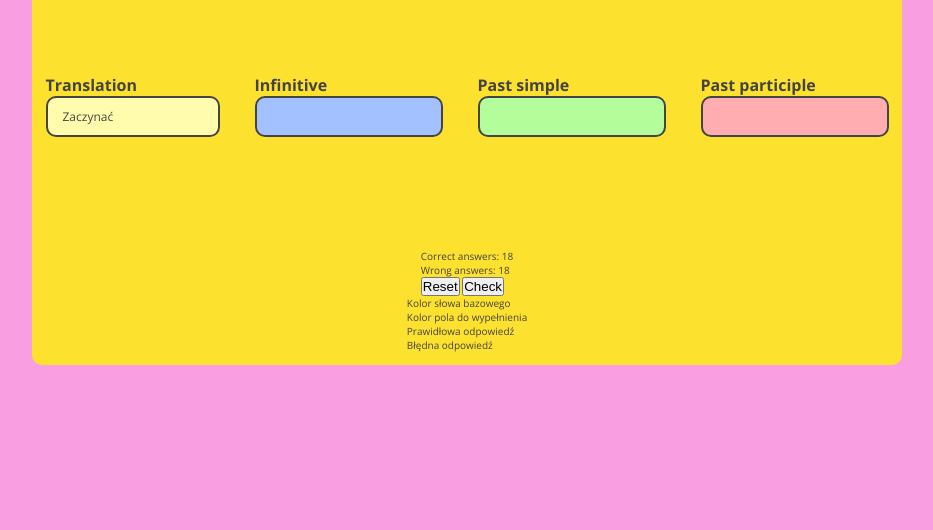
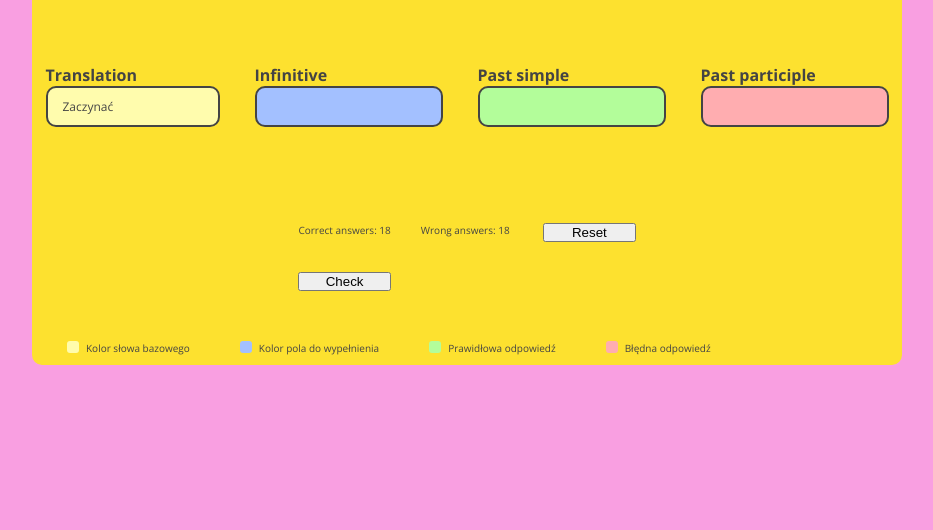
Before and after one commit to danielkuciej/irregular-verbs, a plain HTML site: page index.html in a window 1280 px wide. Shown: the part 270-800 px from the top of the page, without its empty margins (173-1106 px from the left). Drawn offline with nearby package versions, Linux system fonts and the light colour scheme.

Commit message:
Finished legend

```diff
--- a/index.html
+++ b/index.html
@@ -46,19 +46,19 @@
       </div>
       <div class="legend">
         <div class="color">
-          <a class="color-1"></a>
+          <p class="color-1"></p>
           <p class="legend-text">Kolor słowa bazowego</p>
         </div>
         <div class="color">
-          <a class="color-2"></a>
+          <p class="color-2"></p>
           <p class="legend-text">Kolor pola do wypełnienia</p>
         </div>
         <div class="color">
-          <a class="color-3"></a>
+          <p class="color-3"></p>
           <p class="legend-text">Prawidłowa odpowiedź</p>
         </div>
         <div class="color">
-          <a class="color-4"></a>
+          <p class="color-4"></p>
           <p class="legend-text">Błędna odpowiedź</p>
         </div>
       </div>
--- a/style.css
+++ b/style.css
@@ -33,17 +33,19 @@ body {
   display: flex;
   flex-direction: column;
   align-items: center;
+  padding: 10px;
 }
 
 h1 {
   font-size: 36px;
-  padding: 30px 0px 100px 0px;
+  padding: 30px 0px 80px 0px;
 }
 
+/* TOP */
 .top {
   display: flex;
   gap: 35px;
-  margin: 0rem 1rem 7rem 1rem;
+  margin: 0rem 1rem 6rem 1rem;
 }
 
 h4 {
@@ -78,3 +80,51 @@ h4 {
 .past-parti {
   background-color: var(--color-6);
 }
+
+/* BOTTOM */
+.bottom {
+  display: grid;
+  grid-template-columns: 1fr 1fr 1fr;
+  grid-template-rows: 1fr 1fr;
+  gap: 30px;
+  margin-bottom: 50px;
+}
+
+.legend {
+  width: 800px;
+  display: flex;
+  gap: 50px;
+}
+
+.color {
+  display: flex;
+  gap: 7px;
+}
+
+.color-1 {
+  width: 12px;
+  height: 12px;
+  border-radius: 3px;
+  background-color: var(--color-3);
+}
+
+.color-2 {
+  width: 12px;
+  height: 12px;
+  border-radius: 3px;
+  background-color: var(--color-4);
+}
+
+.color-3 {
+  width: 12px;
+  height: 12px;
+  border-radius: 3px;
+  background-color: var(--color-5);
+}
+
+.color-4 {
+  width: 12px;
+  height: 12px;
+  border-radius: 3px;
+  background-color: var(--color-6);
+}
```
